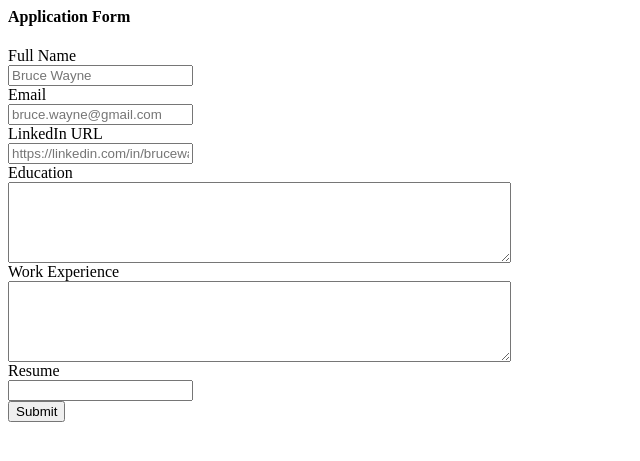
After one commit to ze-pe/flask-app-careers, a Flask app: template templates/form.html in a window 1280 px wide. The commit adds this page. Shown: the top 461 px of the page, without its empty margins (0-640 px from the left). Run offline with Flask 3, Linux system fonts and the light colour scheme; the template is opened without the code that fills it, so the values that code supplies are empty.

Commit message:
created form and confirmation templates and application database

```diff
--- a/app.py
+++ b/app.py
@@ -1,5 +1,6 @@
-from flask import Flask, render_template, jsonify
-from database import load_jobs_from_db, load_job_from_db
+from flask import Flask, render_template, jsonify, request
+from database import load_jobs_from_db, load_job_from_db, add_application_to_db
+
 
 app = Flask(__name__)
 
@@ -23,5 +24,14 @@ def show_job(id):
     return "Not Found", 404
   return render_template('jobpage.html', job=job)
 
+@app.route("/job/<id>/apply", methods=['post'])
+def apply_to_job(id):
+  data = request.form
+  print(id)
+  print(type(id))
+  job = load_job_from_db(id)
+  add_application_to_db(id, data)
+  return render_template('confirmation.html', application=data, job=job)
+
 if __name__ == "__main__":
     app.run(host='0.0.0.0', debug=True)
--- /dev/null
+++ b/templates/form.html
@@ -0,0 +1,34 @@
+<h4>Application Form</h4>
+<form action="/job/{{job['id']}}/apply" method="post">
+  <div class="mb-2">
+  <label>Full Name</label><br>
+  <input type="text" name="full_name" placeholder="Bruce Wayne">
+  </div>
+
+  <div class="mb-2">
+  <label>Email</label><br>
+    <input type="text" name="email" placeholder="bruce.wayne@gmail.com">
+  </div>
+
+  <div class="mb-2">
+  <label>LinkedIn URL</label><br>
+    <input type="text" name="linkedin_url" placeholder="https://linkedin.com/in/brucewayne">
+  </div>
+
+  <div class="mb-2">
+  <label>Education</label><br>
+    <textarea name="education" cols="60" rows="5"></textarea>
+  </div>
+
+  <div class="mb-2">
+  <label>Work Experience</label><br>
+    <textarea name="work_experience" cols="60" rows="5"></textarea>
+  </div>
+
+  <div class="mb-2">
+  <label>Resume</label><br>
+    <input type="text" name="resume_url">
+  </div>
+
+  <input type="submit">
+</form>
--- a/templates/jobpage.html
+++ b/templates/jobpage.html
@@ -25,6 +25,7 @@
   </ol>
   <h4>Salary</h4>
   <p>{{job.salary}}</p>
+    {% include 'form.html'%}
   </div>
   {% include 'footer.html'%}
 </body>
```
Also changed, not shown: database.py (+14 -0 lines), templates/confirmation.html (added, +36 -0 lines).
